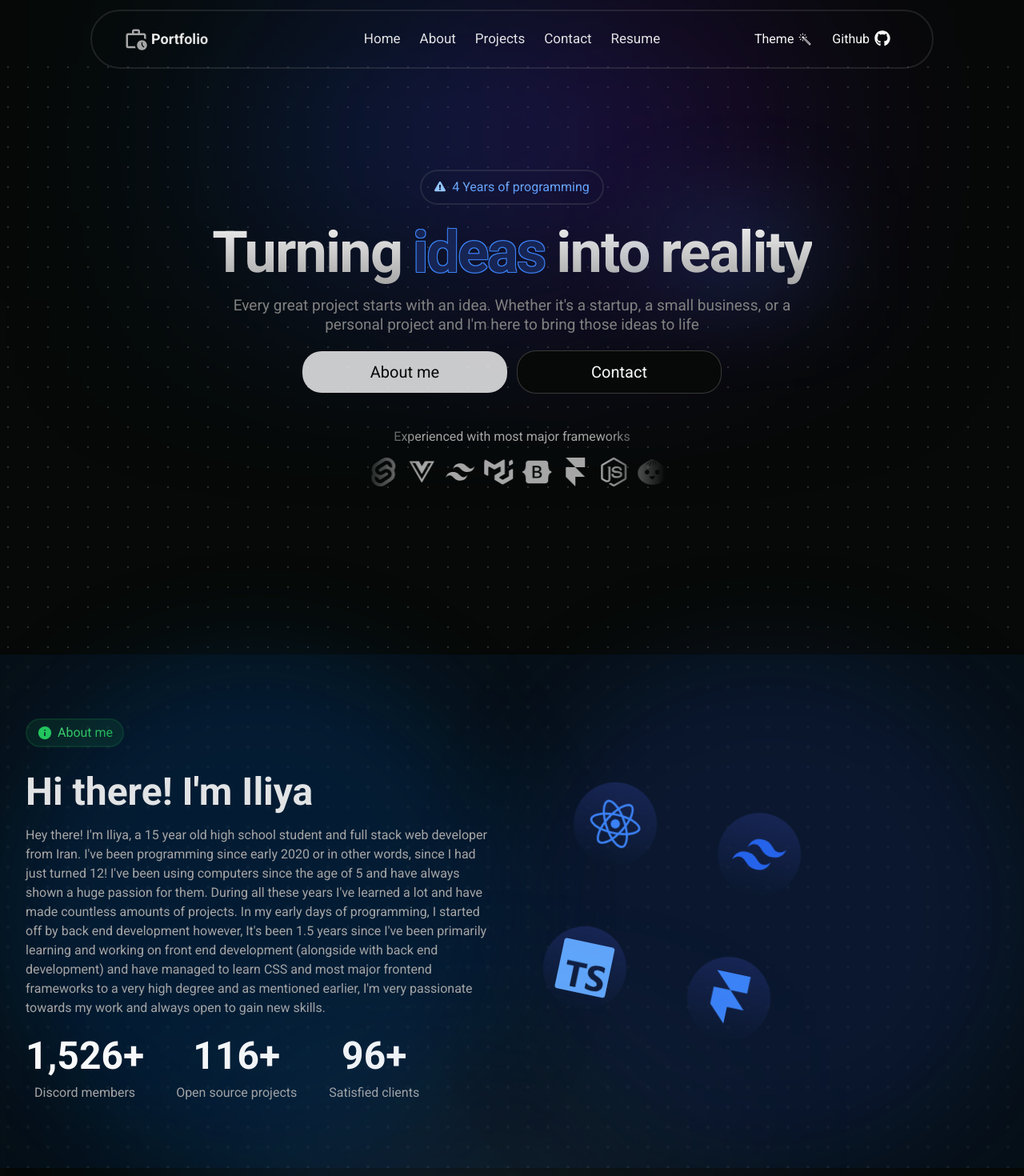
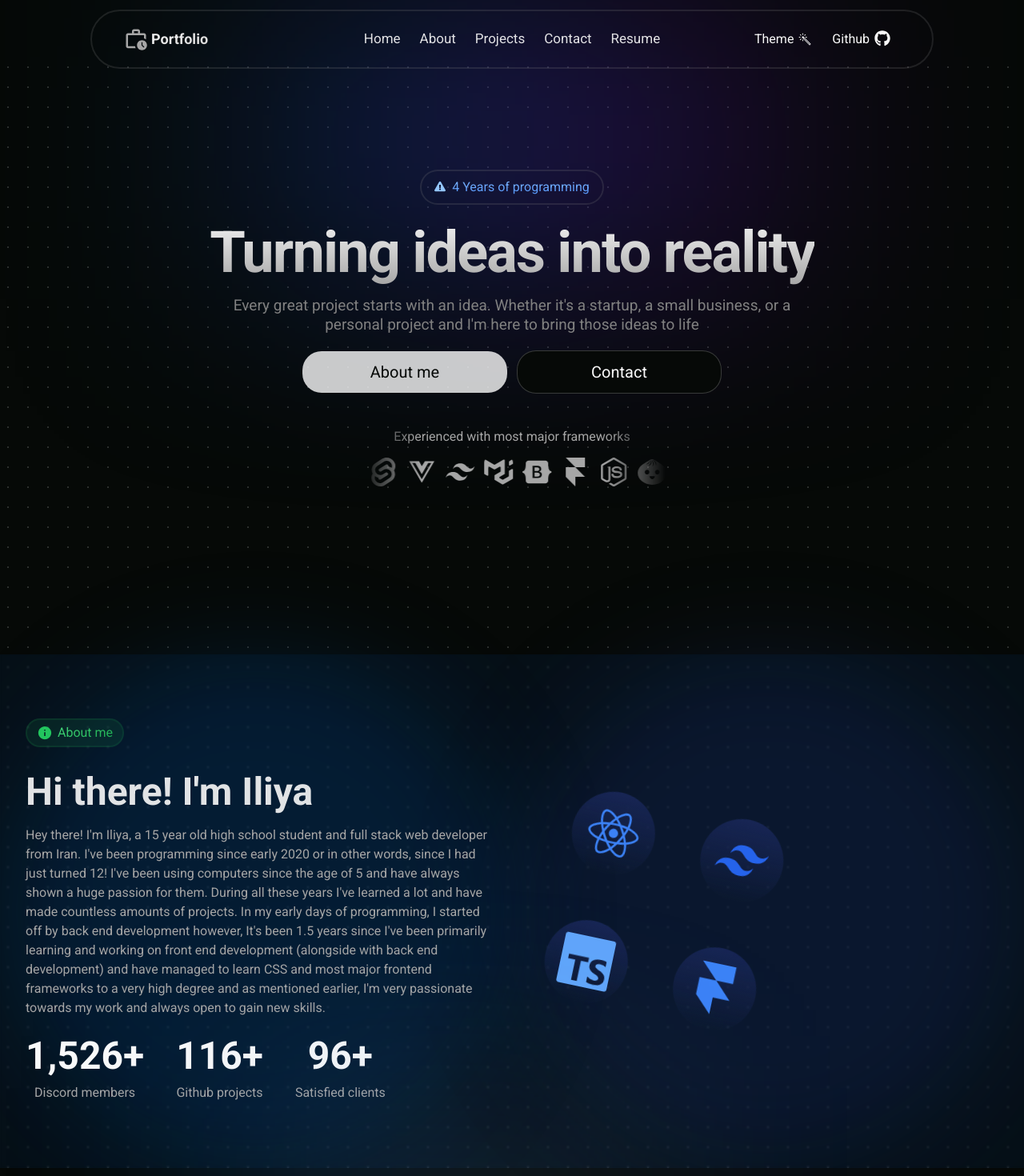
Before and after one commit to Humboorgir/portfolio-v3, a Next.js app: page / in a window 1280 px wide. Shown: the top 1470 px of the page at 80% size. Built offline with nearby package versions, Linux system fonts and the light colour scheme.

Commit message:
fix: overflow issues on viewports as sm as 320px
- also used react-wrap-balancer to make hero title look nicer

```diff
--- a/package.json
+++ b/package.json
@@ -19,6 +19,7 @@
     "react-countup": "^6.5.3",
     "react-dom": "^18",
     "react-icons": "^5.0.1",
+    "react-wrap-balancer": "^1.1.1",
     "tailwind-merge": "^2.2.1"
   },
   "devDependencies": {
--- a/src/components/home/about-section/about-section.tsx
+++ b/src/components/home/about-section/about-section.tsx
@@ -12,6 +12,7 @@ import {
   SiTypescript as TypescriptIcon,
 } from "react-icons/si";
 import { cubicBezier, m } from "framer-motion";
+import Balancer from "react-wrap-balancer";
 
 const AboutSection = () => {
   return (
@@ -43,14 +44,14 @@ const AboutSection = () => {
             high degree and as mentioned earlier, I'm very passionate towards my work and always open to
             gain new skills.
           </Text>
-          <Row className="space-x-10">
+          <Row className="grid-areas-layout grid gap-x-10 place-items-center mx-auto md:mx-0 md:w-auto">
             {[
-              { label: "Discord members", amount: 1526 },
-              { label: "Open source projects", amount: 116 },
-              { label: "Satisfied clients", amount: 96 },
-            ].map(({ label, amount }) => {
+              { area: "one", label: "Discord members", amount: 1526 },
+              { area: "two", label: "Github projects", amount: 116 },
+              { area: "three", label: "Satisfied clients", amount: 96 },
+            ].map(({ area, label, amount }, i) => {
               return (
-                <Column key={amount}>
+                <Column style={{ gridArea: area }} key={amount}>
                   <Text variant="h2">
                     <CountUp start={0} end={amount} enableScrollSpy duration={2} suffix="+" />
                   </Text>
@@ -65,7 +66,7 @@ const AboutSection = () => {
 
         <m.div
           whileInView={{
-            gap: "80px",
+            gap: "60px",
             rotate: "12deg",
           }}
           transition={{
@@ -73,17 +74,17 @@ const AboutSection = () => {
             ease: cubicBezier(0.16, 1, 0.3, 1),
           }}
           className="gap-4 h-fit w-fit mt-20 lg:mt-0 lg:ml-20 grid grid-cols-2 grid-rows-2 justify-center items-center">
-          <div className="p-5 bg-gradient-to-b from-blue-950 to-transparent w-fit h-fit rounded-full">
-            <ReactIcon className="w-16 h-16 text-blue-500" />
+          <div className="p-3 md:p-5 bg-gradient-to-b from-blue-950 to-transparent w-fit h-fit rounded-full">
+            <ReactIcon className="w-12 h-12 sm:w-16 sm:h-16 text-blue-500" />
           </div>
-          <div className="p-5 bg-gradient-to-b from-blue-950 to-transparent w-fit h-fit rounded-full">
-            <TailwindcssIcon className="w-16 h-16 text-blue-600" />
+          <div className="p-3 md:p-5 bg-gradient-to-b from-blue-950 to-transparent w-fit h-fit rounded-full">
+            <TailwindcssIcon className="w-12 h-12 sm:w-16 sm:h-16 text-blue-600" />
           </div>
-          <div className="p-5 bg-gradient-to-b from-blue-950 to-transparent w-fit h-fit rounded-full">
-            <TypescriptIcon className="w-16 h-16 text-blue-400" />
+          <div className="p-3 md:p-5 bg-gradient-to-b from-blue-950 to-transparent w-fit h-fit rounded-full">
+            <TypescriptIcon className="w-12 h-12 sm:w-16 sm:h-16 text-blue-400" />
           </div>
-          <div className="p-5 bg-gradient-to-b from-blue-950 to-transparent w-fit h-fit rounded-full">
-            <FramerMotionIcon className="w-16 h-16 text-blue-500" />
+          <div className="p-3 md:p-5 bg-gradient-to-b from-blue-950 to-transparent w-fit h-fit rounded-full">
+            <FramerMotionIcon className="w-12 h-12 sm:w-16 sm:h-16 text-blue-500" />
           </div>
         </m.div>
       </Container>
--- a/src/components/home/experience-section/experience-section.tsx
+++ b/src/components/home/experience-section/experience-section.tsx
@@ -29,7 +29,7 @@ const ExperienceSection = () => {
         </Text>
       </Container>
 
-      <Container className="pb-20 px-2">
+      <Container className="pb-20 px-0">
         <Row className="items-stretch justify-center flex-wrap">
           {[
             {
@@ -53,7 +53,7 @@ const ExperienceSection = () => {
           ].map(({ label, description, Icon }) => {
             return (
               <Column
-                className="mr-4 mb-4 text-center relative p-6 max-w-[90%] w-[300px] md:w-[350px] rounded-md border-2 border-blue-300/10 backdrop-blur-sm"
+                className="mr-4 mb-4 text-center relative p-6 max-w-[90%] w-[280px] md:w-[350px] rounded-md border-2 border-blue-300/10 backdrop-blur-sm"
                 key={label}>
                 <div
                   className="absolute top-0 left-[50%] translate-x-[-50%] w-[50%] h-[2px] bg-gradient-to-r
--- a/src/components/home/footer/footer.tsx
+++ b/src/components/home/footer/footer.tsx
@@ -20,7 +20,7 @@ const Footer = () => {
           bg-gradient-to-r from-primary/40 to-blue-200/10 blur-[140px]"
         aria-hidden
       />
-      <Container className="flex flex-col items-center justify-center px-10 w-full py-8">
+      <Container className="flex flex-col items-center justify-center px-8 w-full py-8">
         <Row className="self-start justify-center space-x-14 w-full mb-12 flex-wrap">
           <Column className="mr-8 items-start">
             <Row>
--- a/src/components/home/hero-section/hero-section.tsx
+++ b/src/components/home/hero-section/hero-section.tsx
@@ -24,6 +24,7 @@ import {
 import { FaVuejs as Vue } from "react-icons/fa6";
 import { SiTailwindcss as Tailwindcss } from "react-icons/si";
 import { FaExclamationTriangle as Exclamation } from "react-icons/fa";
+import Balancer from "react-wrap-balancer";
 const HeroSection = () => {
   return (
     <Column className="min-w-[1px] relative z-10 text-center pt-[8.5rem] pb-36 mb-14 px-6">
@@ -37,21 +38,7 @@ const HeroSection = () => {
       <Text
         className="flex flex-wrap justify-center text-center z-10 text-[42px] leading-none py-2 bg-clip-text text-transparent bg-gradient-to-b from-neutral-100 to-neutral-400"
         variant="h1">
-        Turning{" "}
-        <span
-          style={{
-            textShadow: "-1px -1px 0 #3b82f6, 1px -1px 0 #3b82f6, -1px 1px 0 #3b82f6, 1px 1px 0 #3b82f6",
-          }}
-          className="mx-3 md:mx-3.5 text-blue-950 bg-transparent">
-          ideas
-        </span>
-        into{" "}
-        <span className="ml-3 md:ml-3.5 relative">
-          <div className="absolute left-0 right-0 top-0 bottom-0 bg-blue-500/30 blur-3xl -z-10" />
-          <span className="bg-clip-text text-transparent bg-gradient-to-b from-neutral-100 to-neutral-400">
-            reality
-          </span>
-        </span>
+        <Balancer>Turning ideas into reality</Balancer>
       </Text>
 
       <Text className="z-10 text-base md:text-lg md:text-[19px] max-w-screen-md mb-5" variant="lead">
@@ -65,13 +52,11 @@ const HeroSection = () => {
       space-y-3 space-x-0 md:space-x-3 md:space-y-0 flex-wrap w-full md:w-fit">
         <Button
           className="md:w-64 md:grow-0 rounded-3xl bg-foreground/80
-        hover:bg-neutral-500 text-background"
-          size="lg">
+        hover:bg-neutral-500 text-background md:px-4 md:py-3 md:text-xl">
           About me
         </Button>
         <Button
-          className="md:w-64 md:grow-0 rounded-3xl [box-shadow:var(--shadow-border)]"
-          size="lg"
+          className="md:w-64 md:grow-0 rounded-3xl [box-shadow:var(--shadow-border)] md:px-4 md:py-3 md:text-xl"
           variant="outline">
           Contact
         </Button>
@@ -80,10 +65,10 @@ const HeroSection = () => {
         className="w-full max-w-[280px] sm:max-w-sm items-start relative overflow-hidden pb-2.5
         [mask-image:linear-gradient(to_right,transparent,white_20%,white_80%,transparent)]">
         <Text className="self-center mb-1.5" variant="p">
-          Experienced with most major frameworks
+          <Balancer>Experienced with most major frameworks</Balancer>
         </Text>
 
-        <Row>
+        <Row className="max-w-[1px]">
           {/* return this twice, basically */}
           {[0, 0].map(() => (
             <Row key={Math.random()} className="space-x-3 mt-2 mr-3 animate-scroll">
--- a/src/components/home/navbar/navbar.tsx
+++ b/src/components/home/navbar/navbar.tsx
@@ -38,8 +38,8 @@ const Navbar = ({ toggleOpen, links }: Props) => {
   return (
     <Container className="relative z-30 w-full md:w-fit">
       <nav
-        className="translate-y-3 rounded-full border-2 border-foreground-muted/20 px-8 md:px-10 w-full
-       grid grid-cols-[1fr,1fr] md:grid-cols-[1fr,3fr,1fr] py-2  md:py-3.5">
+        className="translate-y-3 rounded-full border-2 border-foreground-muted/20 px-5 md:px-10 w-full
+       grid grid-cols-[1fr,1fr] md:grid-cols-[1fr,3fr,1fr] py-1 md:py-3.5">
         {/* logo  */}
         <Row>
           <Work className="text-3xl mr-1" />
--- a/src/components/home/projects-section/projects-section.tsx
+++ b/src/components/home/projects-section/projects-section.tsx
@@ -42,7 +42,7 @@ const ProjectsSection = () => {
   return (
     <>
       <Title />
-      <Container className="flex flex-col items-center mb-36">
+      <Container className="flex flex-col items-center mb-36 px-1 xs:px-6">
         {/* projects  */}
         {projects.map((project, i) => {
           const isEven = (i + 1) % 2 == 0;
@@ -79,7 +79,7 @@ const ProjectsSection = () => {
             </Row>
           </Column>
 
-          <Column className="relative mt-3.5 ml-7">
+          <Column className="relative mt-3.5 ml-2 xs:ml-6">
             {/* icon */}
             <div className="bg-blue-400 blur-[1px] w-4 h-4 rounded-full mb-1.5" />
             <div className="absolute right-0 top-0 bg-blue-400 blur-md w-[20px] h-[20px] rounded-full mb-1.5" />
--- a/src/pages/_app.tsx
+++ b/src/pages/_app.tsx
@@ -4,6 +4,7 @@ import type { NextPage } from "next";
 
 import { LazyMotion, domAnimation } from "framer-motion";
 import { Roboto } from "next/font/google";
+import { Provider as WrapBalancerProvider } from "react-wrap-balancer";
 
 const roboto = Roboto({ subsets: ["latin"], weight: ["400", "500", "700", "900"] });
 
@@ -20,7 +21,9 @@ export default function App({ Component, pageProps }: AppPropsWithLayout) {
 
   return (
     <LazyMotion features={domAnimation}>
-      <main className={roboto.className}>{getLayout(<Component {...pageProps} />)}</main>
+      <WrapBalancerProvider>
+        <main className={roboto.className}>{getLayout(<Component {...pageProps} />)}</main>
+      </WrapBalancerProvider>
     </LazyMotion>
   );
 }
--- a/src/styles/globals.css
+++ b/src/styles/globals.css
@@ -26,3 +26,26 @@ body {
   --accent: 240 4% 95%;
    --ring: 240 3% 87%;*/
 }
+
+/* this could've been way easier if flexbox gap had decent browser support  */
+/* not sure what to call this  */
+.grid-areas-layout {
+  grid-template-areas:
+    "one"
+    "two"
+    "three";
+}
+
+@media screen(xs) {
+  .grid-areas-layout {
+    grid-template-areas:
+      "one two"
+      "three three";
+  }
+}
+
+@media screen(sm) {
+  .grid-areas-layout {
+    grid-template-areas: "one two three";
+  }
+}
--- a/tailwind.config.ts
+++ b/tailwind.config.ts
@@ -13,6 +13,9 @@ const config: Config = {
   ],
   theme: {
     extend: {
+      screens: {
+        xs: "360px",
+      },
       colors: {
         foreground: {
           DEFAULT: "hsl(var(--foreground))",
```
Also changed, not shown: 1 other file (tests, documents, lock files or other folders).
